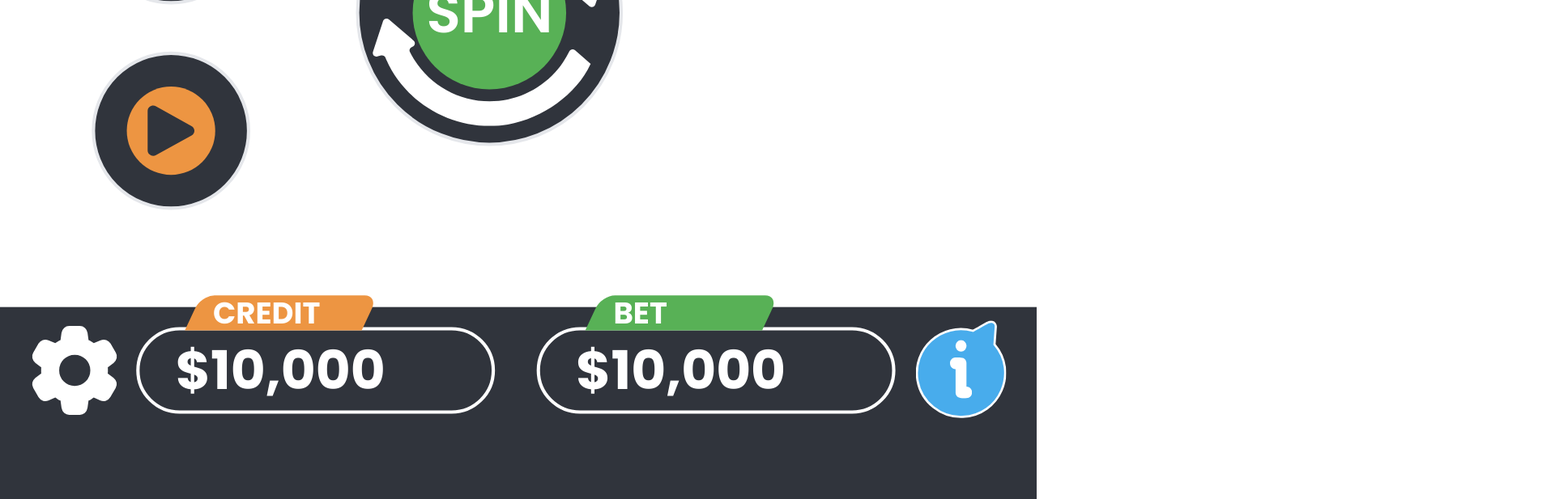
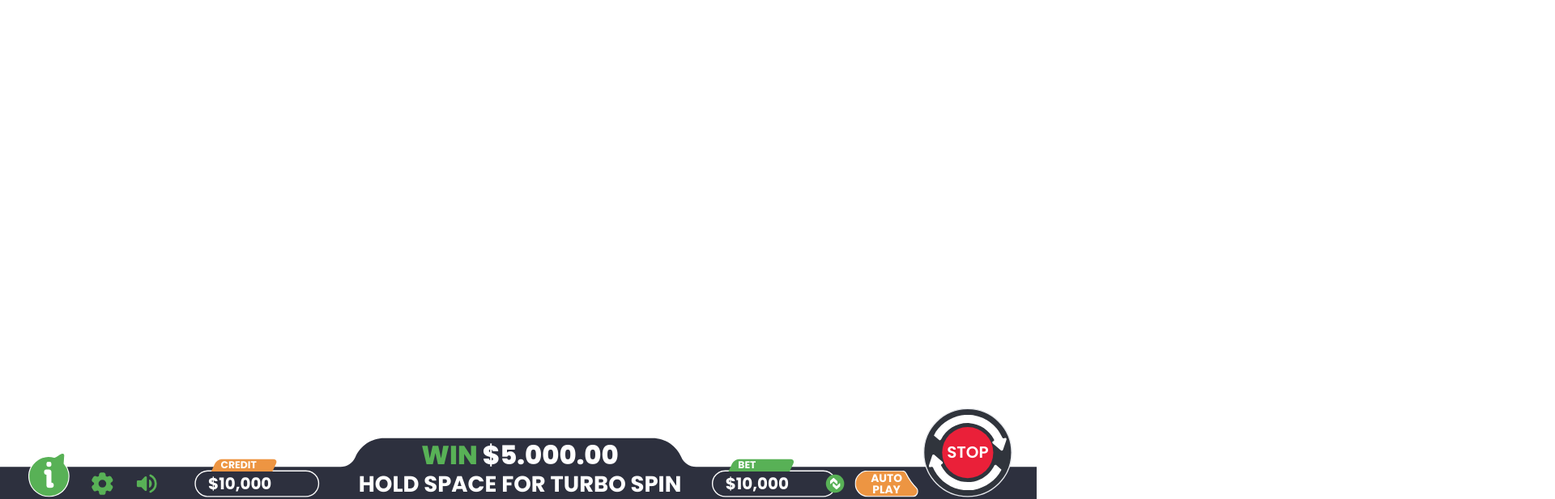
Before and after one commit to monvanCe/slot-ui, a React (Create React App) app: page / in a window 1280 px wide. Shown: the part 180-797 px from the top of the page at 81% size, 1920 px wide, since content can reach past the window. Built offline with nearby package versions, Linux system fonts and the light colour scheme.

Commit message:
ui variants

```diff
--- a/src/App.tsx
+++ b/src/App.tsx
@@ -14,6 +14,7 @@ import { calculatePixelPosition } from './utils/calculatePixelPosition';
 import Modal from './components/ui/modal';
 import Slider from './components/ui/slider';
 import Choice from './components/ui/choice';
+import { COMPONENT_STATES } from './const/componentStates';
 
 export default function App() {
   const scale = useWindowScale();
@@ -42,7 +43,6 @@ export default function App() {
 
   return (
     <>
-      {/* burda */}
       {/* Autoplay Modal */}
       <Modal
         isOpen={isAutoplayModalOpen}
@@ -108,32 +108,23 @@ export default function App() {
         />
         <div style={componentStyles.mobileBottom} />
         <div style={componentStyles.mobileBetButton}>
-          <OutlinedButton
-            iconSvgPath="svg/Bet_Icon.svg"
-            iconSvgFillColor="white"
-          />
+          <OutlinedButton {...COMPONENT_STATES.mobileBetButton.default!} />
         </div>
         <div style={componentStyles.mobileAutoplayButton}>
-          <OutlinedButton
-            iconSvgPath="svg/Popup_Arrow.svg"
-            iconSvgFillColor={COLORS.background}
-            iconSvgClassName="cls-2"
-            bgColor="orange"
-          />
+          <OutlinedButton {...COMPONENT_STATES.mobileAutoplayButton.default!} />
         </div>
         <div style={componentStyles.infoButton}>
-          <InfoButton fillColor={COLORS.blue} />
+          <InfoButton {...COMPONENT_STATES.infoButton.active!} />
         </div>
         <div style={componentStyles.settingsButton}>
-          <IconButton icon="material-symbols:settings-rounded" />
+          <IconButton {...COMPONENT_STATES.settingsButton.active!} />
         </div>
         <div style={componentStyles.volumeButton}>
-          <IconButton icon="material-symbols:volume-up-rounded" />
+          <IconButton {...COMPONENT_STATES.volumeButton.active!} />
         </div>
         <div style={componentStyles.creditButton}>
           <LabeledPriceButton
-            label={'CREDIT'}
-            labelColor="orange"
+            {...COMPONENT_STATES.creditButton.default!}
             value={10000}
           />
         </div>
@@ -141,13 +132,14 @@ export default function App() {
           <DesktopMiddleSection />
         </div>
         <div style={componentStyles.betButton}>
-          <LabeledPriceButton label="BET" labelColor="green" value={10000} />
+          <LabeledPriceButton
+            {...COMPONENT_STATES.betButton.pressable!}
+            value={10000}
+            onPress={() => {}}
+          />
         </div>
         <div style={componentStyles.autoplayButton}>
-          <SvgButton
-            svgFilePath="svg/Autoplay_Button_Stroke.svg"
-            fillColor="transparent"
-          >
+          <SvgButton {...COMPONENT_STATES.autoplayButton.spinning!}>
             <AdaptiveText>
               <span className="text-white font-bold leading-none text-center text-xl">
                 AUTO <br /> PLAY
@@ -157,9 +149,7 @@ export default function App() {
         </div>
         <div style={componentStyles.spinButton}>
           <OutlinedButton
-            outlineSvgPath="svg/Spin_Button_Icon.svg"
-            outlineSvgFillColor="white"
-            label="SPIN"
+            {...COMPONENT_STATES.spinButton.spinning!}
             onPress={() => setIsAutoplayModalOpen(true)}
           />
         </div>
--- a/src/components/infoButton.tsx
+++ b/src/components/infoButton.tsx
@@ -14,7 +14,7 @@ export default function InfoButton({
     >
       <DynamicSvg svgFilePath="svg/Info_Button.svg" fillColor={fillColor} />
       <div className="absolute inset-0 flex items-center justify-center p-[20%]">
-        <DynamicSvg svgFilePath="svg/Info_Icon.svg" fillColor="white" />
+        <DynamicSvg svgFilePath="svg/Info_Icon.svg" fillColor="#fff" />
       </div>
     </div>
   );
--- a/src/components/labeledPriceButton.tsx
+++ b/src/components/labeledPriceButton.tsx
@@ -1,5 +1,4 @@
 import DynamicSvg from './ui/dynamicSvg';
-import { COLORS } from '../utils/colors';
 import LabelArea from './ui/labelArea';
 import AdaptiveText from './ui/adaptiveText';
 
@@ -10,6 +9,8 @@ export default function LabeledPriceButton({
   value = 0,
   rightIconSvgPath,
   disabled = false,
+  rightIconBgColor,
+  rightIconSvgFillColor,
 }: ILabeledPriceButton) {
   return (
     <div
@@ -28,9 +29,11 @@ export default function LabeledPriceButton({
         </AdaptiveText>
       </div>
       {rightIconSvgPath && (
-        <div className="absolute p-1 h-[75%] aspect-square -right-4 top-1/2 -translate-y-1/2 bg-white rounded-full flex items-center justify-center">
+        <div
+          className={`absolute p-1.5 h-[75%] aspect-square -right-4 top-1/2 -translate-y-1/2 bg-${rightIconBgColor} rounded-full flex items-center justify-center`}
+        >
           <DynamicSvg
-            fillColor={COLORS.background}
+            fillColor={rightIconSvgFillColor}
             svgFilePath={rightIconSvgPath}
           />
         </div>
--- /dev/null
+++ b/src/const/componentStates.ts
@@ -0,0 +1,113 @@
+import { COLORS } from '../utils/colors';
+
+export const COMPONENT_STATES: {
+  mobileBetButton: { [key in TButtonStates]?: IOutlinedButton };
+  mobileAutoplayButton: { [key in TButtonStates]?: IOutlinedButton };
+  spinButton: { [key in TButtonStates]?: IOutlinedButton };
+  infoButton: { [key in TButtonStates]?: IInfoButton };
+  settingsButton: { [key in TButtonStates]?: IIconButton };
+  volumeButton: { [key in TButtonStates]?: IIconButton };
+  creditButton: { [key in TButtonStates]?: ILabeledPriceButton };
+  betButton: { [key in TButtonStates]?: ILabeledPriceButton };
+  autoplayButton: { [key in TButtonStates]?: ISvgButton };
+} = {
+  mobileBetButton: {
+    default: {
+      iconSvgPath: 'svg/Bet_Icon.svg',
+      iconSvgFillColor: '#fff',
+    },
+  },
+
+  mobileAutoplayButton: {
+    default: {
+      iconSvgPath: 'svg/Popup_Arrow.svg',
+      iconSvgFillColor: COLORS.background,
+      iconSvgClassName: 'cls-2',
+      bgColor: 'green',
+    },
+  },
+
+  spinButton: {
+    default: {
+      outlineSvgPath: 'svg/Spin_Button_Icon.svg',
+      outlineSvgFillColor: '#fff',
+      label: 'SPIN',
+      bgColor: 'green',
+    },
+    spinning: {
+      outlineSvgPath: 'svg/Spin_Button_Icon.svg',
+      outlineSvgFillColor: '#fff',
+      label: 'STOP',
+      bgColor: 'red',
+    },
+  },
+
+  infoButton: {
+    default: {
+      fillColor: COLORS.blue,
+    },
+    active: {
+      fillColor: COLORS.green,
+    },
+  },
+
+  settingsButton: {
+    default: {
+      icon: 'material-symbols:settings-rounded',
+    },
+    active: {
+      icon: 'material-symbols:settings-rounded',
+      color: 'green',
+    },
+  },
+
+  volumeButton: {
+    default: {
+      icon: 'material-symbols:volume-up-rounded',
+    },
+    active: {
+      icon: 'material-symbols:volume-up-rounded',
+      color: 'green',
+    },
+    passive: {
+      icon: 'material-symbols:volume-off-rounded',
+      color: 'red',
+    },
+  },
+
+  creditButton: {
+    default: {
+      label: 'CREDIT',
+      labelColor: 'orange',
+    },
+  },
+
+  betButton: {
+    default: {
+      label: 'BET',
+      labelColor: 'green' as TColors,
+    },
+    pressable: {
+      label: 'BET',
+      labelColor: 'green' as TColors,
+      rightIconBgColor: 'green' as TColors,
+      rightIconSvgPath: 'svg/Bet_Icon.svg',
+      rightIconSvgFillColor: '#fff',
+    },
+  },
+
+  autoplayButton: {
+    default: {
+      svgFilePath: 'svg/Autoplay_Button_Stroke.svg',
+      fillColor: 'transparent',
+    },
+    spinning: {
+      svgFilePath: 'svg/Autoplay_Button_Stroke.svg',
+      fillColor: COLORS.orange,
+    },
+    active: {
+      svgFilePath: 'svg/Autoplay_Button_Stroke.svg',
+      fillColor: COLORS.green,
+    },
+  },
+};
--- a/src/const/types.d.ts
+++ b/src/const/types.d.ts
@@ -1,7 +1,26 @@
-type TColors = 'background' | 'blue' | 'green' | 'orange' | 'white' | 'black';
+type TColors =
+  | 'background'
+  | 'blue'
+  | 'green'
+  | 'orange'
+  | 'white'
+  | 'black'
+  | 'red';
+type TButtonStates =
+  | 'default'
+  | 'pressable'
+  | 'active'
+  | 'spinning'
+  | 'passive';
+type TFillColor =
+  | `#${string}`
+  | `rgb(${number},${number},${number})`
+  | `rgba(${number},${number},${number},${number})`
+  | 'transparent'
+  | 'currentColor';
 
 interface IDynamicSvgProps {
-  fillColor: string;
+  fillColor: TFillColor;
   svgFilePath: string;
   className?: string;
 }
@@ -21,13 +40,13 @@ interface IIconButton {
 
 interface IInfoButton {
   onPress?: () => void;
-  fillColor: string;
+  fillColor: TFillColor;
   disabled?: boolean;
 }
 
 interface ISvgButton {
   svgFilePath: string;
-  fillColor: string;
+  fillColor: TFillColor;
   onPress?: () => void;
   children?: React.ReactNode;
   disabled?: boolean;
@@ -43,12 +62,24 @@ type TLabeledPriceButtonLabel =
       labelColor?: undefined;
     };
 
-type ILabeledPriceButton = TLabeledPriceButtonLabel & {
-  onPress?: () => void;
-  value?: number;
-  rightIconSvgPath?: string;
-  disabled?: boolean;
-};
+type TLabeledPriceButtonRightIcon =
+  | {
+      rightIconSvgPath: string;
+      rightIconBgColor: string;
+      rightIconSvgFillColor: TFillColor;
+    }
+  | {
+      rightIconSvgPath?: undefined;
+      rightIconBgColor?: undefined;
+      rightIconSvgFillColor?: undefined;
+    };
+
+type ILabeledPriceButton = TLabeledPriceButtonLabel &
+  TLabeledPriceButtonRightIcon & {
+    onPress?: () => void;
+    value?: number;
+    disabled?: boolean;
+  };
 
 type TOutlinedButtonSpan =
   | {
@@ -60,7 +91,7 @@ type TOutlinedButtonSpan =
   | {
       label?: undefined;
       iconSvgPath: string;
-      iconSvgFillColor: string;
+      iconSvgFillColor: TFillColor;
       iconSvgClassName?: string;
     };
 
@@ -72,7 +103,7 @@ type TOutlinedButtonOutline =
     }
   | {
       outlineSvgPath: string;
-      outlineSvgFillColor: string;
+      outlineSvgFillColor: TFillColor;
       outlineSvgClassName?: string;
     };
 
--- a/src/index.css
+++ b/src/index.css
@@ -7,6 +7,7 @@
   --color-blue-rgb: 72 172 236;
   --color-green-rgb: 88 177 86;
   --color-orange-rgb: 237 149 66;
+  --color-red-rgb: 234 32 57;
 
   overflow: hidden;
   user-select: none;
--- a/src/store/slices/componentStyles.ts
+++ b/src/store/slices/componentStyles.ts
@@ -1,7 +1,7 @@
 import { createSlice, PayloadAction } from '@reduxjs/toolkit';
 import { uiConfig } from '../../const/uiConfigs';
 
-const initialState: IUIConfig = { ...uiConfig.mobile };
+const initialState: IUIConfig = { ...uiConfig.desktop };
 
 const componentStylesSlice = createSlice({
   name: 'componentStyles',
--- a/src/utils/colors.ts
+++ b/src/utils/colors.ts
@@ -21,28 +21,18 @@ export function getColorFromCSS(propertyName: string): string {
     .padStart(2, '0')}${b.toString(16).padStart(2, '0')}`;
 }
 
-export const COLORS = {
-  get background() {
-    return getColorFromCSS('--color-background-rgb');
-  },
+export const COLORS: { [key in TColors]: TFillColor } = {
+  background: getColorFromCSS('--color-background-rgb') as TFillColor,
 
-  get border() {
-    return getColorFromCSS('--color-border-rgb');
-  },
+  blue: getColorFromCSS('--color-blue-rgb') as TFillColor,
 
-  get text() {
-    return getColorFromCSS('--color-text-rgb');
-  },
+  green: getColorFromCSS('--color-green-rgb') as TFillColor,
 
-  get blue() {
-    return getColorFromCSS('--color-blue-rgb');
-  },
+  orange: getColorFromCSS('--color-orange-rgb') as TFillColor,
 
-  get green() {
-    return getColorFromCSS('--color-green-rgb');
-  },
+  red: getColorFromCSS('--color-red-rgb') as TFillColor,
 
-  get orange() {
-    return getColorFromCSS('--color-orange-rgb');
-  },
+  white: getColorFromCSS('white') as TFillColor,
+
+  black: getColorFromCSS('black') as TFillColor,
 } as const;
--- a/tailwind.config.js
+++ b/tailwind.config.js
@@ -6,10 +6,12 @@ module.exports = {
     'bg-blue',
     'bg-green',
     'bg-orange',
+    'bg-red',
     'text-background',
     'text-blue',
     'text-green',
     'text-orange',
+    'text-red',
   ],
   theme: {
     extend: {
@@ -21,6 +23,7 @@ module.exports = {
         blue: 'rgb(var(--color-blue-rgb))',
         green: 'rgb(var(--color-green-rgb))',
         orange: 'rgb(var(--color-orange-rgb))',
+        red: 'rgb(var(--color-red-rgb))',
       },
     },
   },
```
